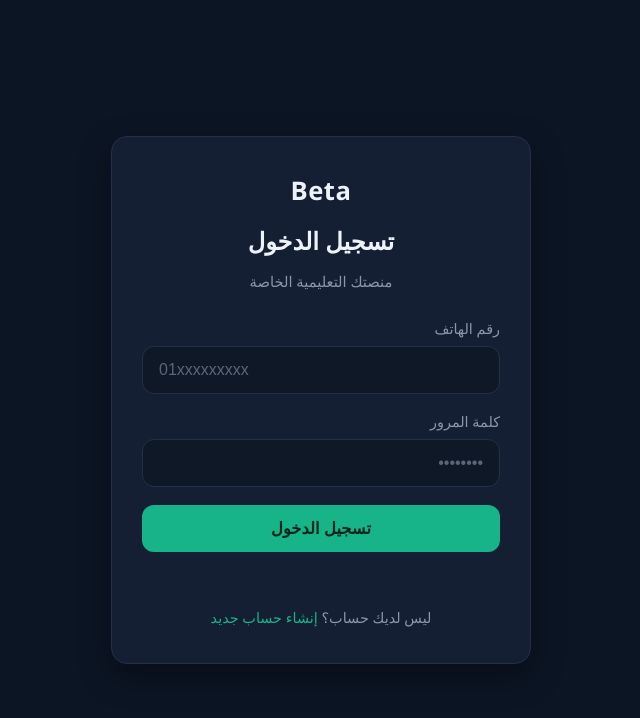
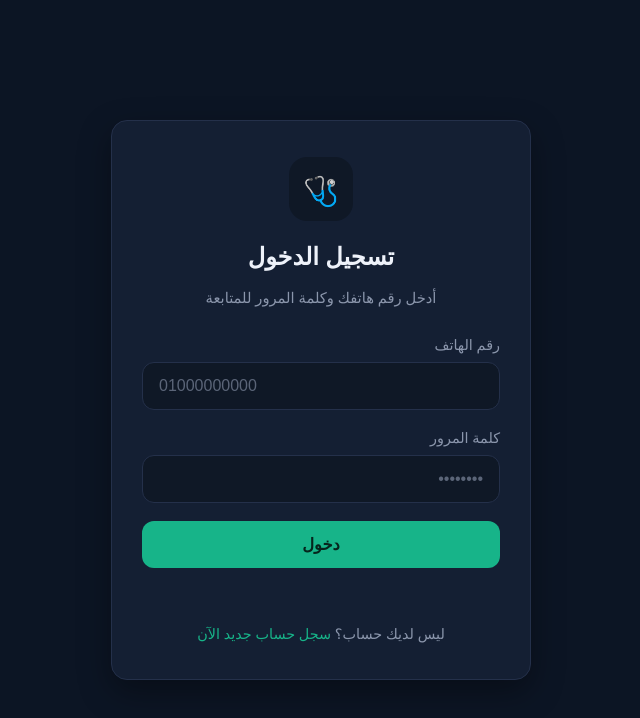
Before and after one commit to Betaplatform0/beta-platform, a plain HTML site: page frontend/index.html in a window 1280 px wide. Shown: the whole page, without its empty margins (319-959 px from the left). Drawn offline with Linux system fonts and the light colour scheme.

Commit message:
Update index.html

```diff
--- a/frontend/index.html
+++ b/frontend/index.html
@@ -9,25 +9,25 @@
 <body>
   <div class="auth-wrapper">
     <div class="auth-card">
-      <div class="brand" style="text-align:center;display:block;">Beta</div>
+      <div class="auth-icon">🩺</div>
       <h1>تسجيل الدخول</h1>
-      <p class="auth-sub">منصتك التعليمية الخاصة</p>
+      <p class="auth-sub">أدخل رقم هاتفك وكلمة المرور للمتابعة</p>
 
       <form id="loginForm">
         <div class="field">
           <label>رقم الهاتف</label>
-          <input type="tel" id="phone" placeholder="01xxxxxxxxx" required />
+          <input type="tel" id="phone" placeholder="01000000000" required />
         </div>
         <div class="field">
           <label>كلمة المرور</label>
           <input type="password" id="password" placeholder="••••••••" required />
         </div>
-        <button type="submit" class="btn" id="loginBtn">تسجيل الدخول</button>
+        <button type="submit" class="btn" id="loginBtn">دخول</button>
         <div class="msg" id="msg"></div>
       </form>
 
       <div class="switch-link">
-        ليس لديك حساب؟ <a href="signup.html">إنشاء حساب جديد</a>
+        ليس لديك حساب؟ <a href="signup.html">سجل حساب جديد الآن</a>
       </div>
     </div>
   </div>
@@ -59,7 +59,6 @@
         const user = cred.user;
         const idToken = await user.getIdToken();
 
-        // 1) التحقق من حالة الحساب والدور مباشرة من Firestore
         const userSnap = await getDoc(doc(db, "users", user.uid));
         if (!userSnap.exists()) {
           await signOut(auth);
@@ -82,7 +81,6 @@
           return;
         }
 
-        // 2) التحقق من ربط الجهاز عبر الـ Backend (المصدر الموثوق الوحيد)
         const deviceId = getOrCreateDeviceId();
         const fingerprint = getDeviceFingerprint();
 
@@ -104,7 +102,6 @@
           return;
         }
 
-        // 3) تحديث آخر تسجيل دخول
         await updateDoc(doc(db, "users", user.uid), { lastLogin: serverTimestamp() });
 
         showMsg("تم تسجيل الدخول بنجاح، جارٍ التحويل...", "success");
```
